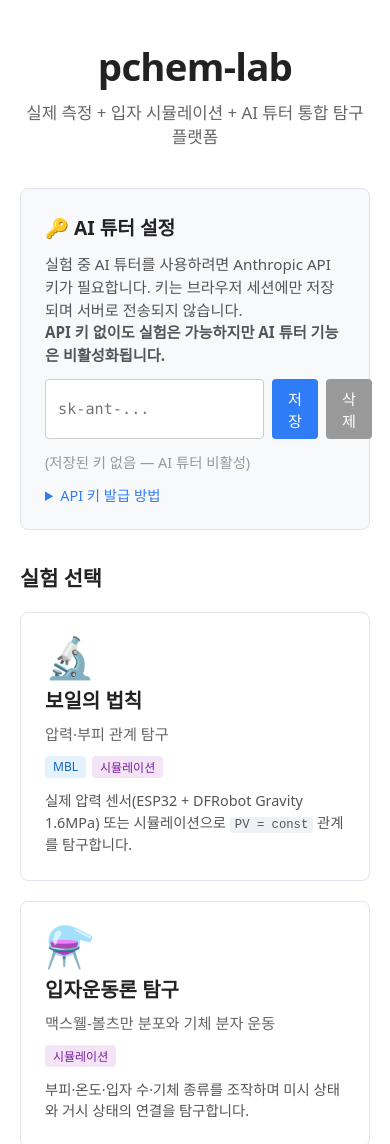
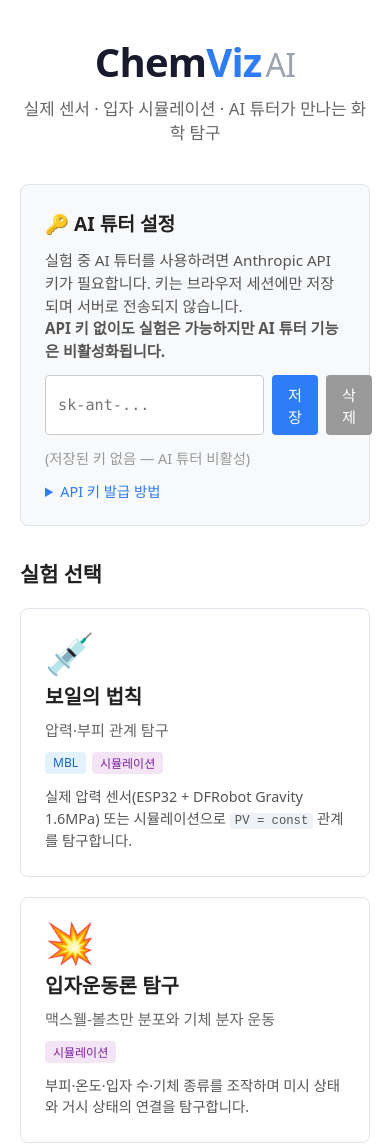
Before and after one commit to police6980/pchem-lab-project, a plain HTML site: page web/index.html in a window 390 px wide. Shown: the top 1144 px of the page. Drawn offline with Linux system fonts and the light colour scheme.

Commit message:
feat(ui): ChemViz AI 브랜딩 + 아이콘 교체 + 푸터 정리
- 프로젝트 이름 UI 표시: pchem-lab → ChemViz AI (repo/폴더 무변경)

- 랜딩 헤더: Chem(네이비) / Viz(파랑 강조) / AI(회색 보조) 삼색 타이포

- 부제: '실제 측정 + 입자 시뮬 + AI 튜터' → '실제 센서·입자 시뮬·AI 튜터가 만나는 화학 탐구'

- 실험 아이콘: 🔬→💉 보일, ⚗️→💥 입자운동, 💨→🌀 돌턴

- 타이틀 3개 ChemViz AI 접두 통일 (index/boyle/particles)

- 랜딩 푸터 전체 삭제 (GitHub + docs 링크 모두 repo 노출 경로라 일괄 제거)

- style.css: .chemviz-logo 타이포 규칙 + 반응형(600px 이하 축소)

- 기존 .landing-header h1 의 font-size 는 .chemviz-logo 로 이관

- API 키 UI 제거·스테일 문구 정리는 직전 커밋 40b94c6 에서 이미 완료

```diff
--- a/web/css/style.css
+++ b/web/css/style.css
@@ -2496,9 +2496,10 @@ body.adv-sidebar-collapsed #adv-ai-reopen-btn {
     margin-bottom: 40px;
 }
 
+/* .landing-header h1 의 font-size 는 .chemviz-logo 로 이관됨.
+   여기선 공통 margin/letter-spacing 만 유지 (신규 로고가 상속). */
 .landing-header h1 {
-    font-size: 2.4rem;
-    margin: 0 0 8px;
+    margin: 0 0 12px;
     letter-spacing: -0.02em;
 }
 
@@ -2750,3 +2751,34 @@ body.adv-sidebar-collapsed #adv-ai-reopen-btn {
 .api-key-hint a:hover {
     text-decoration: underline;
 }
+
+/* =========================
+ * ChemViz AI logo — 랜딩 헤더
+ * Chem(짙은 네이비) / Viz(파랑·강조) / AI(옅은 회색·보조) 삼색 구성
+ * ========================= */
+.chemviz-logo {
+    font-size: 3.5rem;
+    font-weight: 700;
+    line-height: 1.1;
+}
+
+.chemviz-logo .logo-chem {
+    color: #1a1a2e;
+}
+
+.chemviz-logo .logo-viz {
+    color: #2e7cf6;
+    font-weight: 800;
+}
+
+.chemviz-logo .logo-ai {
+    color: #9ca3af;
+    font-weight: 400;
+    margin-left: 4px;
+    font-size: 2.8rem;
+}
+
+@media (max-width: 600px) {
+    .chemviz-logo { font-size: 2.5rem; }
+    .chemviz-logo .logo-ai { font-size: 2rem; }
+}
--- a/web/index.html
+++ b/web/index.html
@@ -3,13 +3,15 @@
 <head>
     <meta charset="UTF-8">
     <meta name="viewport" content="width=device-width, initial-scale=1.0">
-    <title>pchem-lab: 과학 탐구 플랫폼</title>
+    <title>ChemViz AI — 화학 탐구 플랫폼</title>
     <link rel="stylesheet" href="css/style.css">
 </head>
 <body class="landing-page">
     <header class="landing-header">
-        <h1>pchem-lab</h1>
-        <p class="subtitle">실제 측정 + 입자 시뮬레이션 + AI 튜터 통합 탐구 플랫폼</p>
+        <h1 class="chemviz-logo">
+            <span class="logo-chem">Chem</span><span class="logo-viz">Viz</span><span class="logo-ai">AI</span>
+        </h1>
+        <p class="subtitle">실제 센서 · 입자 시뮬레이션 · AI 튜터가 만나는 화학 탐구</p>
     </header>
 
     <main class="landing-main">
@@ -44,7 +46,7 @@
             <div class="experiment-grid">
                 <!-- 보일 법칙 -->
                 <a href="boyle.html" class="experiment-card available">
-                    <div class="experiment-icon">🔬</div>
+                    <div class="experiment-icon">💉</div>
                     <h3>보일의 법칙</h3>
                     <p class="experiment-desc">압력·부피 관계 탐구</p>
                     <div class="experiment-tags">
@@ -59,7 +61,7 @@
 
                 <!-- 입자운동론 — 독립 페이지 -->
                 <a href="particles.html" class="experiment-card available">
-                    <div class="experiment-icon">⚗️</div>
+                    <div class="experiment-icon">💥</div>
                     <h3>입자운동론 탐구</h3>
                     <p class="experiment-desc">맥스웰-볼츠만 분포와 기체 분자 운동</p>
                     <div class="experiment-tags">
@@ -73,7 +75,7 @@
 
                 <!-- 돌턴 부분압력 (준비 중) -->
                 <div class="experiment-card disabled">
-                    <div class="experiment-icon">💨</div>
+                    <div class="experiment-icon">🌀</div>
                     <h3>돌턴의 부분압력 법칙</h3>
                     <p class="experiment-desc">혼합 기체의 분압 관계</p>
                     <div class="experiment-tags">
@@ -86,13 +88,6 @@
                 </div>
             </div>
         </section>
-
-        <footer class="landing-footer">
-            <p>
-                <a href="https://github.com/police6980/pchem-lab-project" target="_blank" rel="noopener">GitHub</a>
-                · <a href="https://github.com/police6980/pchem-lab-project/tree/main/docs" target="_blank" rel="noopener">문서</a>
-            </p>
-        </footer>
     </main>
 
     <script>
```
Also changed, not shown: web/boyle.html (+1 -1 lines), web/particles.html (+1 -1 lines).
